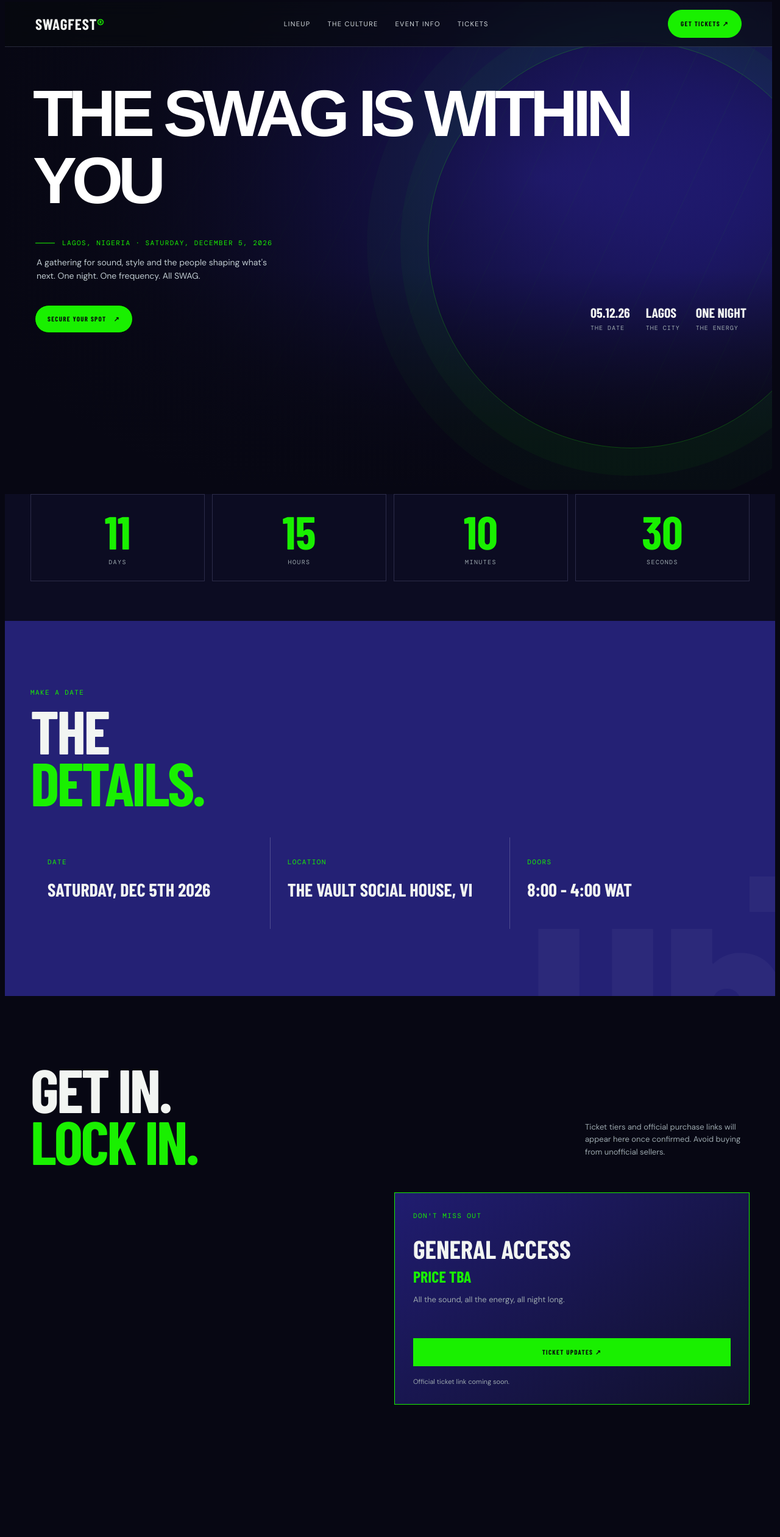
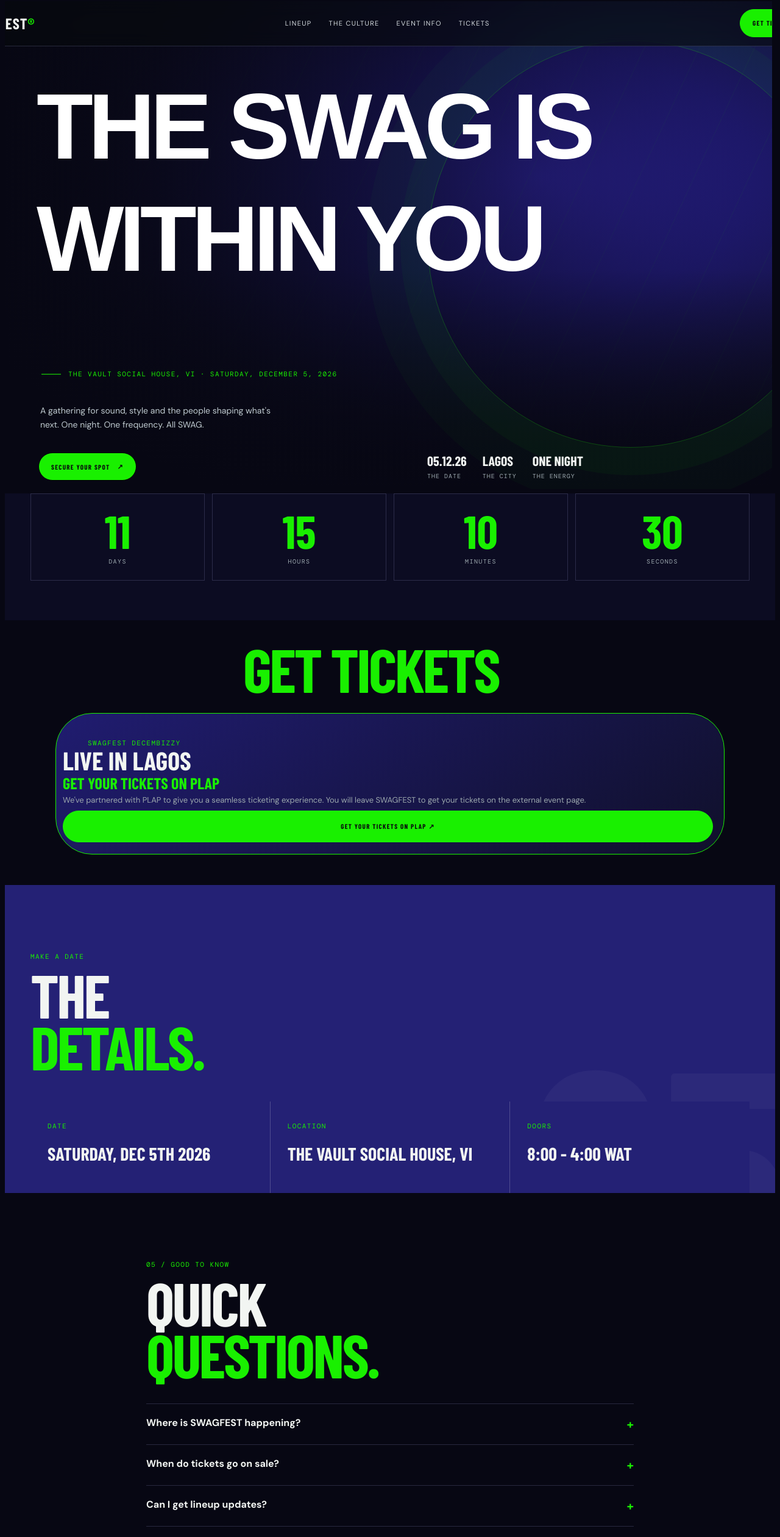
Before and after one commit to fxreonly/SWAGFEST, a plain HTML site: page index.html in a window 1280 px wide. Shown: the top 2520 px of the page at 61% size. Drawn offline with nearby package versions, Linux system fonts and the light colour scheme; a web font is replaced by a local one.

Commit message:
Add files via upload

```diff
--- a/index.html
+++ b/index.html
@@ -16,23 +16,23 @@
     </head>
     <body style="margin-top: 84px;">
         <!-- QUICK EDIT: Search for [EDIT] to find event details, lineup, ticket links and social handles. -->
-        <header class="hero" id="top" style="padding-bottom: 210px; margin-bottom: 23px; margin-top: 95px; padding-top: 8px; padding-right: 0px; margin-right: 5px; box-sizing: border-box;">
+        <header class="hero" id="top" style="margin-bottom: 23px; margin-top: 94px; margin-right: 5px; box-sizing: border-box; padding: 8px 0px 152px;">
             <nav class="nav" style="margin-top: -2px;">
-                <a class="logo" href="#top">SWAGFEST<span>&reg;</span></a>
+                <a class="logo" href="#top" style="padding-left: 0px; margin-left: -114px;">SWAGFEST<span>&reg;</span></a>
                 <div class="navlinks">
                     <a href="#lineup">Lineup</a><a href="#culture">The culture</a><a href="#details">Event info</a><a href="#tickets">Tickets</a>
                 </div>
-                <a class="btn" href="#tickets" style="outline: none; border-radius: 70px;">Get tickets &#8599;</a>
+                <a class="btn" href="#tickets" style="outline: none; border-radius: 70px; margin-right: -118px;">Get tickets &#8599;</a>
             </nav>
-            <div class="wrap hero-content" style="border-radius: 0px; padding-bottom: 0px; padding-top: 40px; margin-top: 90px;">
-                <h1 style="font-family: 'Aldrich', sans-serif; letter-spacing: -8px; color: #ffffff; white-space: normal; box-sizing: content-box; font-size: 108px; line-height: 110px; top: 38px; right: 18px; bottom: 54px; border-top-color: #000000; border-top-width: 0px; border-left-width: 0px; margin: -10px 99px 40px 46px; padding: 0px;">THE SWAG IS WITHIN YOU<br></h1>
-                <div class="eyebrow mono" style="margin-right: 205px; margin-left: 50px; padding-left: 0px;">Lagos, Nigeria &middot; Saturday, December 5, 2026</div>
-                <div class="hero-bottom">
+            <div class="wrap hero-content" style="border-radius: 0px; padding-bottom: 0px; padding-top: 0px; padding-right: 0px; margin: 103px 4px -17px 6px; position: static;">
+                <h1 style="font-family: 'Aldrich', sans-serif; letter-spacing: -8px; color: #ffffff; white-space: normal; box-sizing: content-box; font-size: 152px; line-height: 184px; top: 38px; right: 18px; bottom: 54px; border-top-color: #000000; border-top-width: 0px; border-left-width: 0px; margin: 100px 105px 123px 46px; padding: 0px;">THE SWAG IS WITHIN YOU<br></h1>
+                <div class="eyebrow mono" style="margin: 55px 260px 28px 39px; padding: 0px 0px 0px 15px;">THE VAULT SOCIAL HOUSE, VI &middot; Saturday, December 5, 2026</div>
+                <div class="hero-bottom" style="padding: 0px; margin-bottom: -121px; margin-right: 97px; margin-top: 20px; position: static;">
                     <div class="">
                         <p class="hero-copy" style="padding-left: 5px; margin-left: 47px;">A gathering for sound, style and the people shaping what&apos;s next. One night. One frequency. All SWAG.</p>
-                        <a class="btn" href="#tickets" style="margin-left: 49px; margin-top: 22px; border-color: #000000; border-radius: 63px;">Secure your spot <span>&#8599;</span></a>
+                        <a class="btn" href="#tickets" style="margin-left: 49px; margin-top: 21px; border-color: #000000; border-radius: 63px;">Secure your spot <span>&#8599;</span></a>
                     </div>
-                    <div class="hero-meta" style="padding-right: 1px; margin-right: 41px;">
+                    <div class="hero-meta" style="margin-right: 199px; margin-top: -90px; margin-bottom: -1px; padding: 0px 10px 0px 0px;">
                         <div>
                             <strong>05.12.26</strong><small>THE DATE</small>
                         </div>
@@ -54,18 +54,36 @@
                             <strong id="days">11</strong><span>DAYS</span>
                         </div>
                         <div class="count-box">
-                            <strong id="hours">16</strong><span>HOURS</span>
+                            <strong id="hours">15</strong><span>HOURS</span>
                         </div>
                         <div class="count-box">
-                            <strong id="minutes">34</strong><span>MINUTES</span>
+                            <strong id="minutes">24</strong><span>MINUTES</span>
                         </div>
                         <div class="count-box">
-                            <strong id="seconds">45</strong><span>SECONDS</span>
+                            <strong id="seconds">15</strong><span>SECONDS</span>
                         </div>
                     </div>
                 </div>
             </section>
-            <section class="details" id="details">
+            <section id="tickets" style="border-radius: 59px; margin-bottom: 122px;">
+                <div class="wrap" style="padding: 0px; margin-top: -63px; margin-bottom: -417px;">
+                    <div class="section-head" style="padding-left: 0px; padding-top: 0px; padding-bottom: 0px; margin: -73px -2px 65px -10px;">
+                        <div>
+                            <h2 class="section-title"><font color="#19f000" style="padding: 0px 110px 0px 359px; width: -16px; height: 82px; margin-right: 211px; position: static;" class="">GET TICKETS</font></h2>
+                        </div>
+                    </div>
+                    <div class="tickets-grid reveal visible pinegrow-ui-helper-relative" style="padding: 0px; margin: 41px;">
+                        <article class="ticket featured" style="grid-area: auto / 1 / auto / 3; border-radius: 60px; margin-bottom: 194px; margin-top: -35px; padding: 25px 18px 19px 11px;">
+                            <div class="tag mono" style="padding: 0px; margin-bottom: -26px; margin-top: 16px; margin-left: 41px;">SWAGFEST DECEMBIZZY</div>
+                            <h3>LIVE IN LAGOS</h3>
+                            <div class="price" style="margin-top: -8px;">GET YOUR TICKETS ON PLAP</div>
+                            <p style="padding-bottom: 0px; margin-bottom: -15px; margin-top: 3px;">We&apos;ve partnered with PLAP to give you a seamless ticketing experience. You will leave SWAGFEST to get your tickets on the external event page.</p>
+                            <a class="btn" href="mailto:hello@swagfest.example?subject=SWAGFEST%20ticket%20updates" style="border-radius: 136px; padding: 18px; margin: 0px; box-sizing: border-box;">GET YOUR TICKETS ON PLAP &#8599;</a>
+                        </article>
+                    </div>
+                </div>
+            </section>
+            <section class="details" id="details" style="padding-bottom: 0px;">
                 <div class="wrap">
                     <div class="kicker mono">Make a date</div>
                     <h2 class="section-title">THE<br><em>DETAILS.</em></h2>
@@ -82,26 +100,6 @@
                         <div class="detail">
                             <label class="mono">DOORS</label><strong style="padding-right: 27px;">8:00 - 4:00 WAT</strong>
                         </div>
-                    </div>
-                </div>
-            </section>
-            <section id="tickets">
-                <div class="wrap">
-                    <div class="section-head">
-                        <div>
-                            <h2 class="section-title">GET IN.<br><em>LOCK IN.</em></h2>
-                        </div>
-                        <p class="section-note">Ticket tiers and official purchase links will appear here once confirmed. Avoid buying from unofficial sellers.</p>
-                    </div>
-                    <div class="tickets-grid reveal">
-                        <article class="ticket featured" style="grid-area:auto / auto / auto / 3;">
-                            <div class="tag mono">DON&apos;T MISS OUT</div>
-                            <h3>GENERAL ACCESS</h3>
-                            <div class="price">PRICE TBA</div>
-                            <p>All the sound, all the energy, all night long.</p>
-                            <a class="btn" href="mailto:hello@swagfest.example?subject=SWAGFEST%20ticket%20updates">Ticket updates &#8599;</a>
-                            <div class="ticket-foot">Official ticket link coming soon.</div>
-                        </article>
                     </div>
                 </div>
             </section>
```
